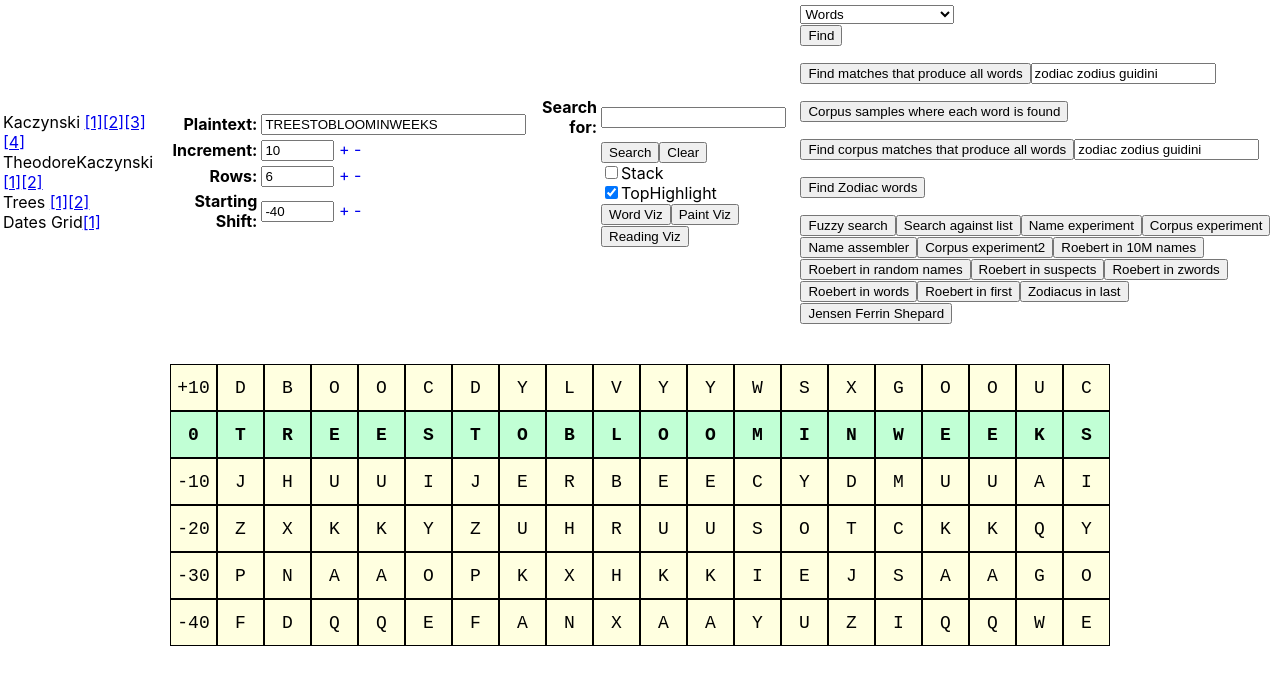
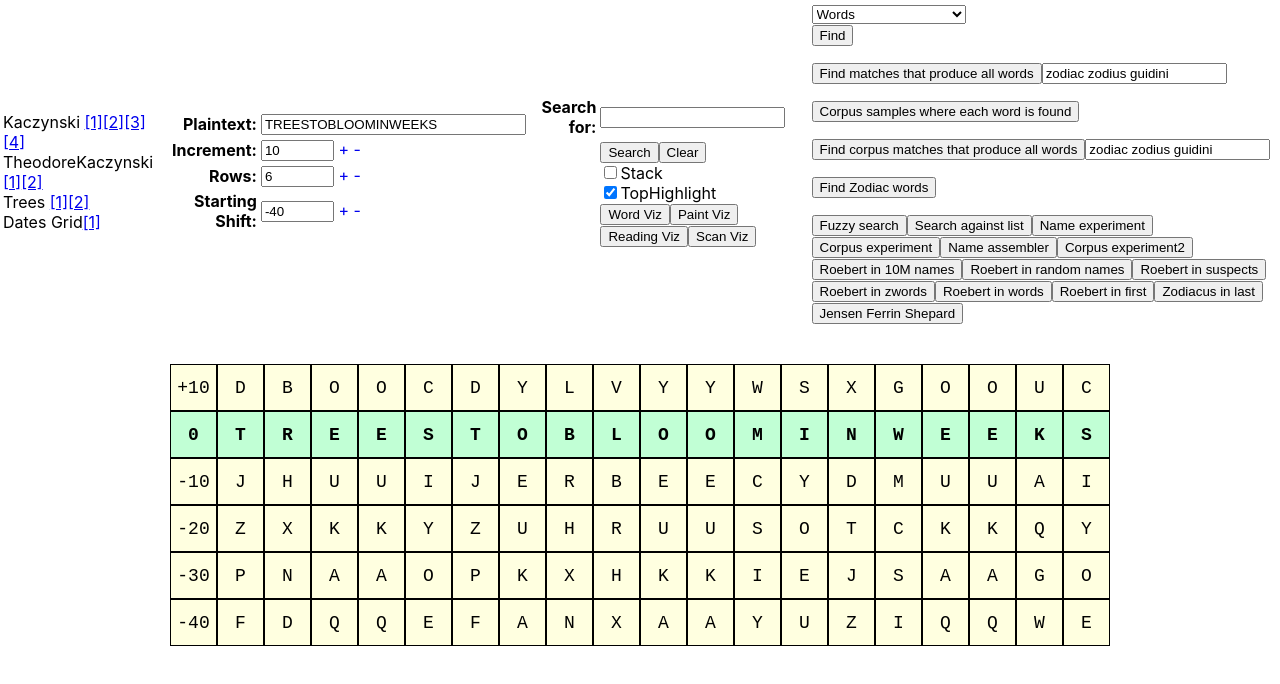
Before and after one commit to doranchak/caesar-shift-system, a React (Create React App) app: page / in a window 1280 px wide. Shown: the top 684 px of the page. Built offline with nearby package versions, Linux system fonts and the light colour scheme; the HTML template or start-up script is replaced by a standard one.

Commit message:
diagonal scan visualization

```diff
--- /dev/null
+++ b/src/AnimateScan.js
@@ -0,0 +1,48 @@
+import React, {useState} from 'react';
+let MS = 100;
+function AnimateScan({updateScanVizGrid, rows, cols}) {
+  const doAnimate = () => {
+    let diagonals = [];
+    for (let startCol = 0; startCol < cols; startCol++) {
+      let r = 0, c = startCol;
+      let diagonal = [];
+      while (r < rows && c >= 0) {
+        diagonal.push([r,c]);
+        r++;
+        c--;
+      }
+      diagonals.push(diagonal);
+    }
+
+    // Diagonals starting from the last column, skipping the first row (to avoid duplicates)
+    for (let startRow = 1; startRow < rows; startRow++) {
+      let r = startRow, c = cols - 1;
+      let diagonal = [];
+      while (r < rows && c >= 0) {
+        diagonal.push([r,c]);
+        r++;
+        c--;
+      }
+      diagonals.push(diagonal);
+    }    // doAnimateFrame(0, 0);
+    console.log(diagonals);
+    doAnimateFrame(diagonals, 0);
+  }
+  const doAnimateFrame = (diagonals, pos) => {
+    if (pos == diagonals.length) {
+      updateScanVizGrid([]);
+      return;
+    }
+    updateScanVizGrid(diagonals[pos]);
+    setTimeout(() => {
+      doAnimateFrame(diagonals, pos+1)
+    }, MS);
+  }
+  return (
+    <>
+      <button onClick={doAnimate}>Scan Viz</button>
+    </>
+  );
+}
+
+export default AnimateScan;
--- a/src/App.css
+++ b/src/App.css
@@ -94,6 +94,12 @@
   background-color: darkorange;
 }
 
+.scan {
+  background-color: darkred;
+  color: white;
+  font-weight: bold;
+}
+
 .controls {
   margin-right: 3em;
 }
--- a/src/App.js
+++ b/src/App.js
@@ -3,6 +3,7 @@ import FindWords from './FindWords.js';
 import AnimateAllWords from './AnimateAllWords.js';
 import AnimatePaint from './AnimatePaint.js';
 import AnimateReading from './AnimateReading.js';
+import AnimateScan from './AnimateScan.js';
 import {doSearchKeyword, doSearchKeywordFuzzy, undoStep, columnsFrom, createGrid, createGridStatic, caesarShift} from './GridSearch.js';
 import './App.css';
 
@@ -34,6 +35,7 @@ function App() {
   const [wordVizCounter, setWordVizCounter] = useState("");
   const [readingVizCol, setReadingVizCol] = useState(-1);
   const [readingVizRow, setReadingVizRow] = useState(-1);
+  const [scanVizGrid, setScanVizGrid] = useState(null);
 
   // if true, stack the search results with each search instead of replacing them
   const [stack, setStack] = useState(false);
@@ -52,6 +54,19 @@ function App() {
   const updateGridHighlightsOverride = (gho) => {
     if (stack) gridHighlightsOverride.push(gho);
     else setGridHighlightsOverride([gho]);
+  }
+  const updateScanVizGrid = (diagonal) => {
+    let sg = [];
+    for (let row=0; row<columns[0].length; row++) {
+      sg[row] = [];
+      for (let col=0; col<columns.length; col++) {
+        sg[row][col] = 0;
+      }
+    }
+    diagonal.map((diag, index) => {
+      sg[diag[0]][diag[1]] = 1;
+    });
+    setScanVizGrid(sg);
   }
   const plaintextChange = (event) => {
     let val = event.target.value.toUpperCase().replace(/[^A-Z]/g, '');
@@ -270,6 +285,7 @@ function App() {
   }
 
   function cl(row, col) {
+    if (scanVizGrid && scanVizGrid[row][col-1]) return "col scan";
     if (readingVizCol == col) {
       if (readingVizRow == row) return "col reading2";
       return "col reading1";
@@ -416,6 +432,7 @@ function App() {
                           <AnimateAllWords rows={columns[0].length} cols={columns.length} wordLength={5} setGridHighlights={setGridHighlights} setWordVizCounter={setWordVizCounter}></AnimateAllWords>
                           <AnimatePaint styleSheet={document.styleSheets[2]} letters={lettersFromColumns()}></AnimatePaint>
                           <AnimateReading setReadingVizRow={setReadingVizRow} setReadingVizCol={setReadingVizCol} rows={columns[0].length} cols={columns.length}></AnimateReading>
+                          <AnimateScan updateScanVizGrid={updateScanVizGrid} rows={columns[0].length} cols={columns.length}></AnimateScan>
                         </td>
                       </tr>
                     </tbody>
```
